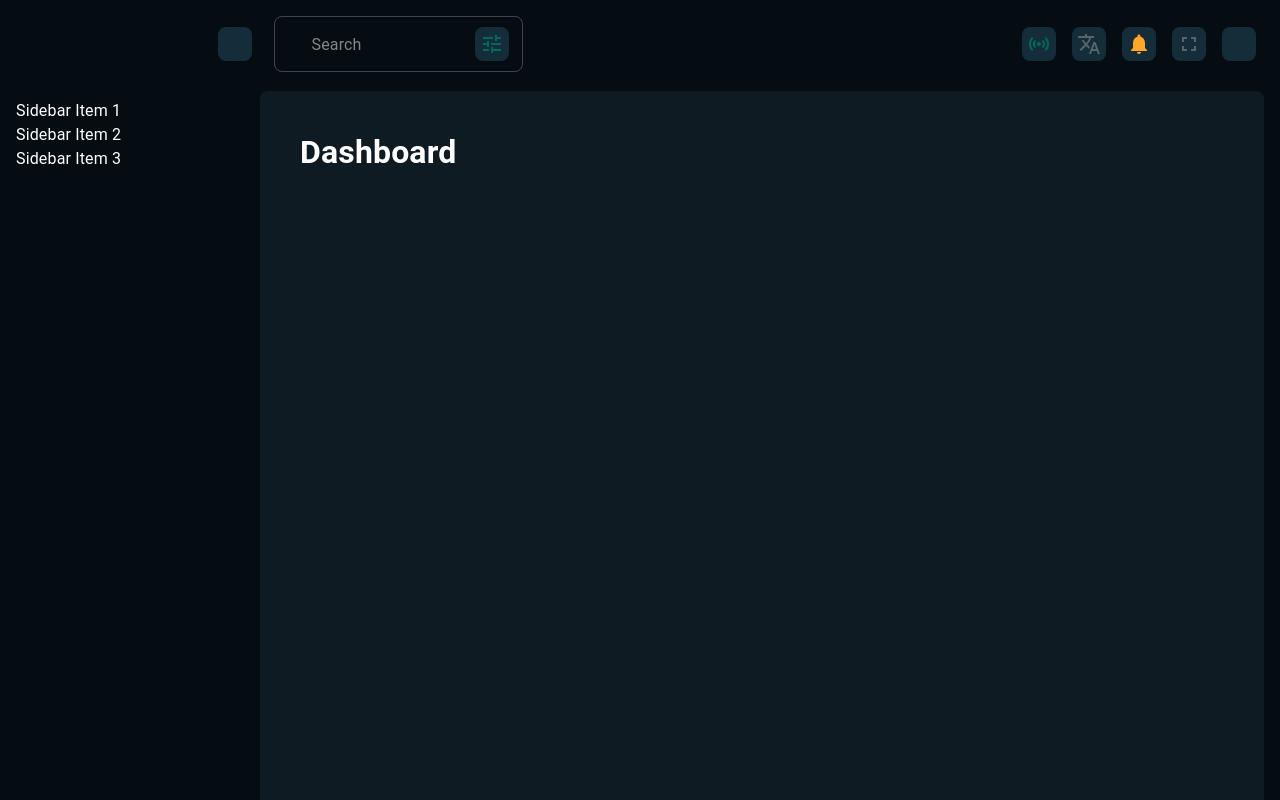
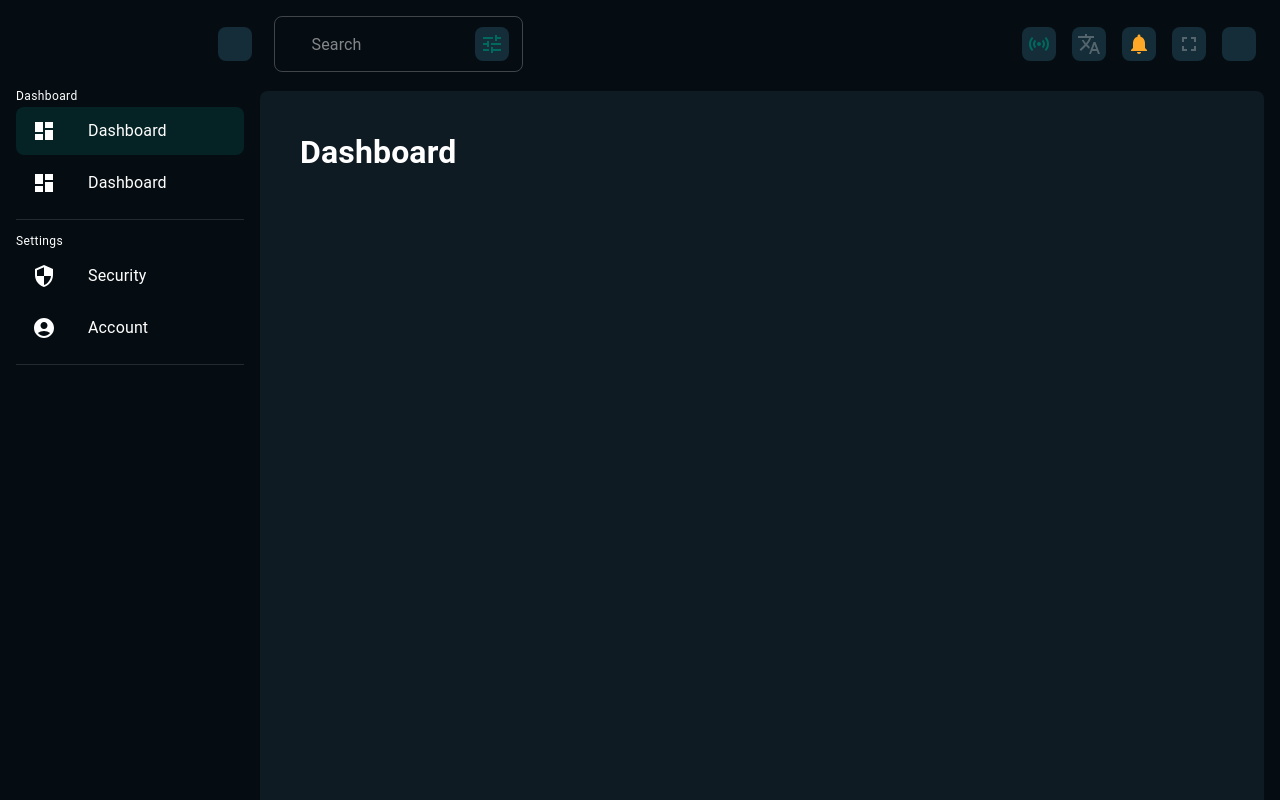
Before and after one commit to gabaoalb/template-react, a React (Vite) app: page /dashboard in a window 1280 px wide. Built offline with nearby package versions, Linux system fonts and the light colour scheme; some icons are missing.

Commit message:
[feature] render sidebar list items

```diff
--- a/src/components/layout/sidebar/Sidebar.tsx
+++ b/src/components/layout/sidebar/Sidebar.tsx
@@ -1,5 +1,7 @@
-import { Box, Drawer, Typography } from "@mui/material";
+import { Box, Drawer } from "@mui/material";
 import { useAppSelector } from "../../../context/store/ReduxHooks";
+import { sidebarItems } from "./sidebar-items";
+import SidebarList from "./sidebarList/SidebarList";
 
 function Sidebar() {
     const { appBarHeight, leftDrawerOpen, drawerWidth } = useAppSelector(
@@ -23,6 +25,7 @@ function Sidebar() {
                             easing: t.transitions.easing.easeInOut,
                         }),
                     "& .MuiDrawer-paper": {
+                        px: 2,
                         backgroundColor: "transparent",
                         width: drawerWidth,
                         height: `calc(100vh - ${appBarHeight}px)`,
@@ -40,13 +43,7 @@ function Sidebar() {
                     },
                 }}
             >
-                {/* Conteúdo da Sidebar */}
-                <Box p={2}>
-                    <Typography>Sidebar Item 1</Typography>
-                    <Typography>Sidebar Item 2</Typography>
-                    <Typography>Sidebar Item 3</Typography>
-                    {/* adicione lista, menus, etc */}
-                </Box>
+                <SidebarList sidebarItems={sidebarItems} />
             </Drawer>
         </Box>
     );
--- /dev/null
+++ b/src/components/layout/sidebar/interface.ts
@@ -0,0 +1,24 @@
+export interface SidebarElement {
+    id: string;
+}
+
+export interface SidebarGroup extends SidebarElement {
+    subHeader?: string;
+    children: SidebarElement[];
+}
+
+export interface SidebarItem extends SidebarElement {
+    label: string;
+    icon: React.ElementType;
+    url: string;
+}
+
+export function isSidebarGroup(
+    element: SidebarElement
+): element is SidebarGroup {
+    return (element as SidebarGroup).children !== undefined;
+}
+
+export function isSidebarItem(element: SidebarElement): element is SidebarItem {
+    return (element as SidebarItem).label !== undefined;
+}
--- /dev/null
+++ b/src/components/layout/sidebar/sidebar-items.ts
@@ -0,0 +1,40 @@
+import { AccountCircle, Dashboard, Security } from "@mui/icons-material";
+
+export const sidebarItems = [
+    {
+        id: "dashboard",
+        subHeader: "Dashboard",
+        children: [
+            {
+                id: "dashboard-home",
+                label: "Dashboard",
+                icon: Dashboard,
+                url: "/dashboard",
+            },
+            {
+                id: "dashboard-test",
+                label: "Dashboard",
+                icon: Dashboard,
+                url: "/dashboard-test",
+            },
+        ],
+    },
+    {
+        id: "settings",
+        subHeader: "Settings",
+        children: [
+            {
+                id: "settings-security",
+                label: "Security",
+                icon: Security,
+                url: "/settings/security",
+            },
+            {
+                id: "settings-account",
+                label: "Account",
+                icon: AccountCircle,
+                url: "/settings/account",
+            },
+        ],
+    },
+];
--- /dev/null
+++ b/src/components/layout/sidebar/sidebarList/SidebarList.tsx
@@ -0,0 +1,90 @@
+import { useLocation } from "react-router";
+import { useAppSelector } from "../../../../context/store/ReduxHooks";
+import {
+    isSidebarGroup,
+    isSidebarItem,
+    type SidebarElement,
+} from "../interface";
+import {
+    Box,
+    Divider,
+    List,
+    ListItemButton,
+    ListItemIcon,
+    ListItemText,
+    Typography,
+} from "@mui/material";
+
+function SidebarList({ sidebarItems }: { sidebarItems: SidebarElement[] }) {
+    const { leftDrawerOpen } = useAppSelector((state) => state.layout);
+
+    const location = useLocation();
+    const currentPath = location.pathname;
+
+    console.log("Current Path:", currentPath);
+
+    return sidebarItems.map((item) => {
+        if (isSidebarGroup(item)) {
+            return (
+                <>
+                    <List
+                        key={item.id}
+                        subheader={
+                            leftDrawerOpen ? (
+                                <>
+                                    <Typography
+                                        component="span"
+                                        variant="caption"
+                                        id={item.id}
+                                    >
+                                        {item.subHeader}
+                                    </Typography>
+                                </>
+                            ) : null
+                        }
+                        sx={{
+                            py: 0,
+                        }}
+                    >
+                        <SidebarList sidebarItems={item.children} />
+                    </List>
+                    {leftDrawerOpen ? <Divider sx={{ my: 1 }} /> : null}
+                </>
+            );
+        }
+        if (isSidebarItem(item)) {
+            const Icon = item.icon;
+            return (
+                <ListItemButton
+                    key={item.id}
+                    selected={currentPath === item.url}
+                    sx={{
+                        borderRadius: (theme) =>
+                            `${theme.shape.borderRadius}px`,
+                        mb: 0.5,
+                    }}
+                >
+                    {leftDrawerOpen ? (
+                        <ListItemIcon>
+                            <Icon />
+                        </ListItemIcon>
+                    ) : (
+                        <Box
+                            display={"flex"}
+                            justifyContent="center"
+                            width="100%"
+                        >
+                            <Icon />
+                        </Box>
+                    )}
+                    {leftDrawerOpen ? (
+                        <ListItemText primary={item.label} />
+                    ) : null}
+                </ListItemButton>
+            );
+        }
+        return null;
+    });
+}
+
+export default SidebarList;
```
